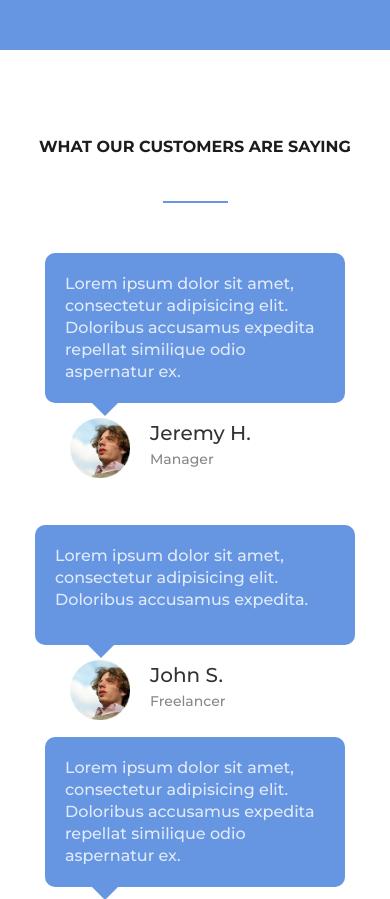
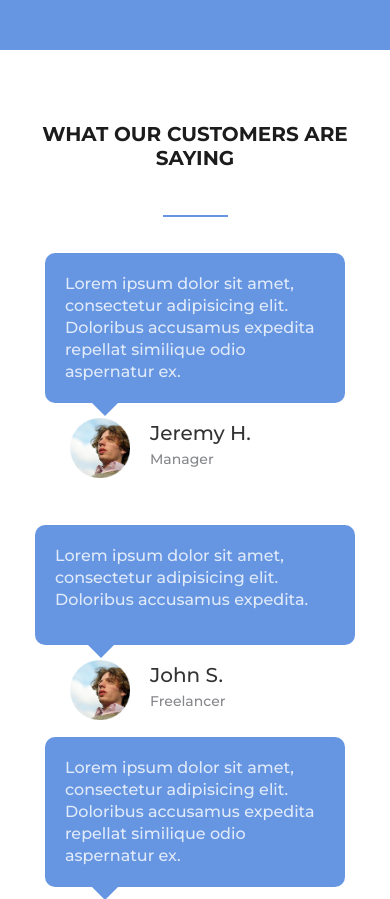
Before and after one commit to vuzkuraitis/Final, a website: page index.html in a window 390 px wide. Shown: the part 5300-6199 px from the top of the page. Drawn offline with nearby package versions, Linux system fonts and the light colour scheme; files that its build step writes are made by us from their sources.

Commit message:
paskutinis

```diff
--- a/scss/body.scss
+++ b/scss/body.scss
@@ -1,7 +1,9 @@
 body {
   width: 100vw;
   font-family: montserrat;
+  min-height: 100%;
 }
 html {
   scroll-behavior: smooth;
+  height: 100%;
 }
--- a/scss/container7.scss
+++ b/scss/container7.scss
@@ -149,7 +149,8 @@
     height: 90%;
   }
   .feedback-header h1 {
-    font-size: 16px;
+    font-size: 20px;
+    text-align: center;
   }
   .message {
     width: 340px;
```
